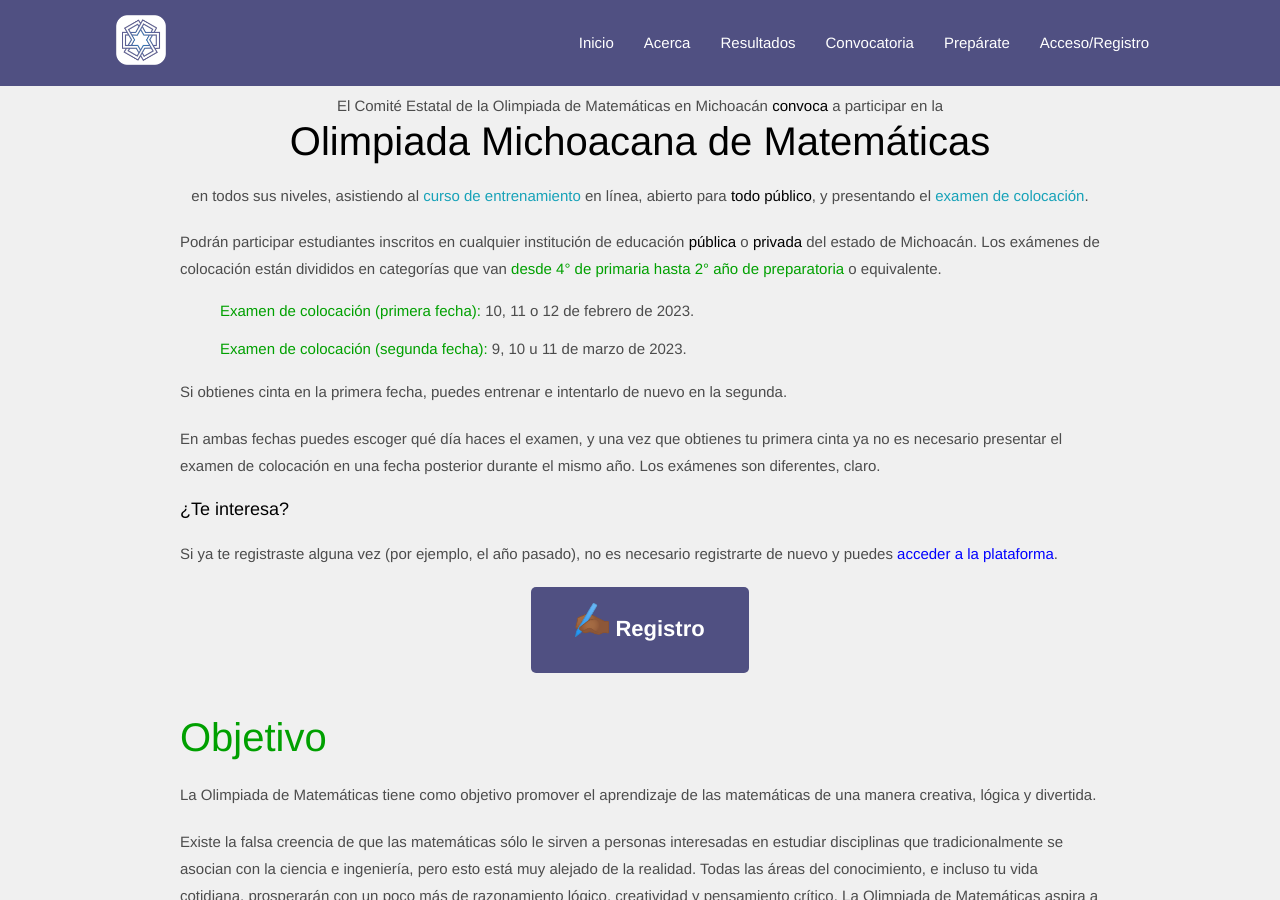
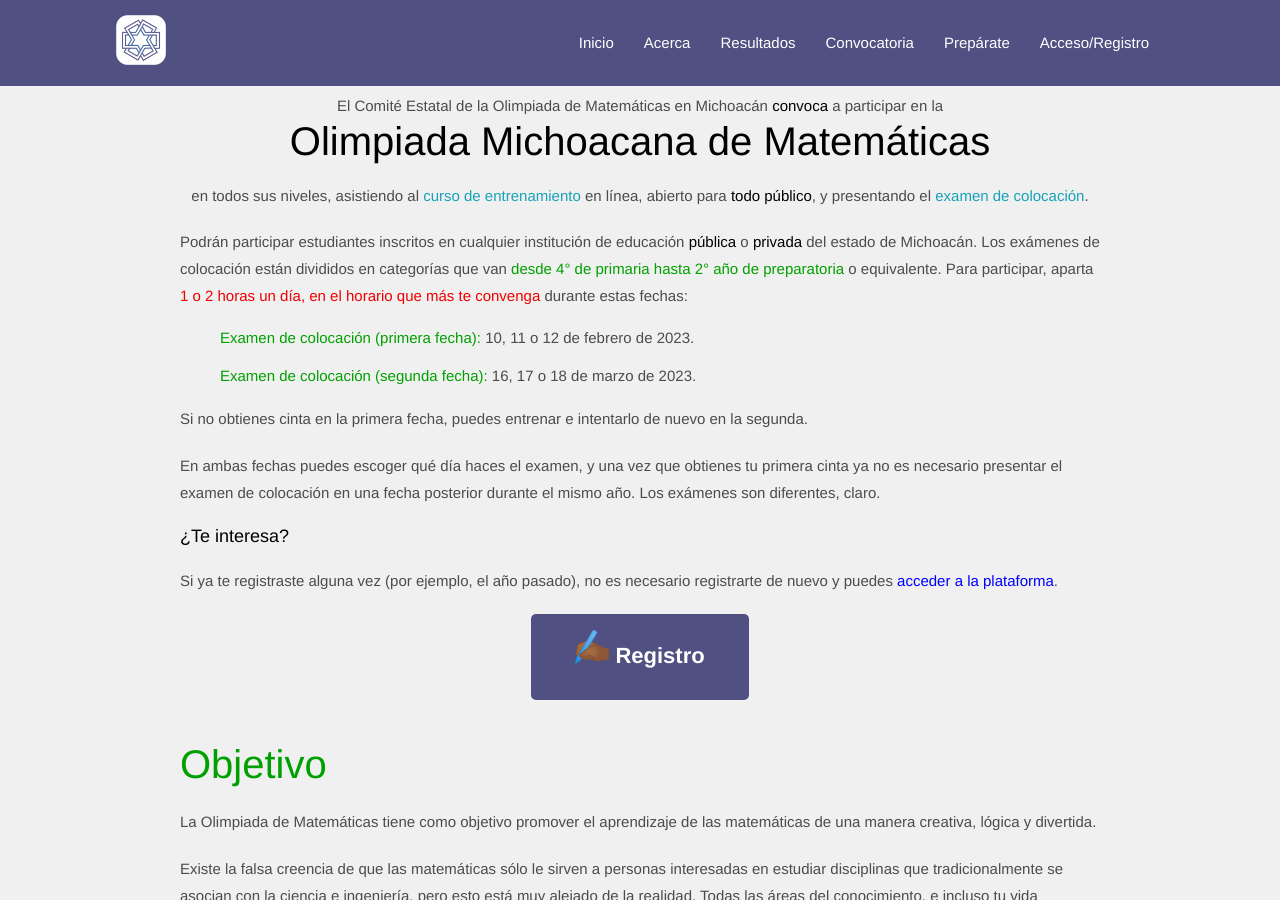
Before and after one commit to OlimpiadaMatematicasMichoacan/WOMM, a Jekyll site: the page built from _pages/convocatoria.md, in a window 1280 px wide and 900 px high, scrolled down 643 px. Built offline with Jekyll 4.4.1, drawn with Linux system fonts in a browser that asks for light colours.

Commit message:
2023 convocatoria marzo

```diff
--- a/_data/settings.yml
+++ b/_data/settings.yml
@@ -171,7 +171,7 @@ stats:
 
 events:
 - {name: <a href="/convocatoria">Examen inicial 2023</a>, icon: 'logo-3.png', date: '10-12 febrero 2023', organization: '<br>¡Para todas las categorías!<br><br><a href="/preparate">¡Prepárate!</a></br>'}
-- {name: <a href="/convocatoria">Examen inicial 2023 (segunda vuelta)</a>, icon: 'logo-2.png', date: '09-11 marzo 2023', organization: '<br>¡Para todas las categorías!<br><br><a href="/preparate">¡Prepárate!</a></br>'}
+- {name: <a href="/convocatoria">Examen inicial 2023 (segunda vuelta)</a>, icon: 'logo-2.png', date: '16-18 marzo 2023', organization: '<br>¡Para todas las categorías!<br><br><a href="/preparate">¡Prepárate!</a></br>'}
 #- {name: <a href="/convocatoria">Examen inicial 2022</a>, icon: 'logo-3.png', date: '14-16 enero 2022', organization: '<br>¡Para todos los niveles!<br><br><a href="/preparate">¡Prepárate!</a></br>'}
 #- {name: Actividad, icon: 'camara.png', date: '15 de mayo 2021', organization: '¡Tenemos una actividad preparada para aquellas personas que avanzaron a la fase 3! Ve el sistema para más detalles.'}
 #- {name: Examen Semifinal OMMEB (fase 3 OMM), icon: 'logo-3.png', date: '22-23 mayo 2021', organization: 'En el <a href="https://registro.olimpiadamatematicasmichoacan.org:8443/login/index.php">mismo sistema</a> donde fue el segundo examen será el tercero.'}
--- a/_pages/convocatoria.md
+++ b/_pages/convocatoria.md
@@ -21,12 +21,12 @@ El Comité Estatal de la Olimpiada de Matemáticas en Michoacán <strong>convoca
 en todos sus niveles, asistiendo al <a class="text-info" data-toggle="modal" data-target="#loginModal">curso de entrenamiento</a> en línea, abierto para <strong>todo público</strong>, y presentando el <a class="text-info" data-toggle="modal" data-target="#loginModal">examen de colocación</a>.
 </center>
 
-Podrán participar estudiantes inscritos en cualquier institución de educación **pública** o **privada** del estado de Michoacán. Los exámenes de colocación están divididos en categorías que van <span style="color:#00a000">desde 4° de primaria hasta 2° año de preparatoria</span> o equivalente.
+Podrán participar estudiantes inscritos en cualquier institución de educación **pública** o **privada** del estado de Michoacán. Los exámenes de colocación están divididos en categorías que van <span style="color:#00a000">desde 4° de primaria hasta 2° año de preparatoria</span> o equivalente. Para participar, aparta <span style="color:#f00000">1 o 2 horas un día, en el horario que más te convenga</span> durante estas fechas:
 
 - <span style="color:#00a000">Examen de colocación (primera fecha):</span> 10, 11 o 12 de febrero de 2023.
-- <span style="color:#00a000">Examen de colocación (segunda fecha):</span> 9, 10 u 11 de marzo de 2023.
+- <span style="color:#00a000">Examen de colocación (segunda fecha):</span> 16, 17 o 18 de marzo de 2023.
 
-Si obtienes cinta en la primera fecha, puedes entrenar e intentarlo de nuevo en la segunda.
+Si no obtienes cinta en la primera fecha, puedes entrenar e intentarlo de nuevo en la segunda.
 
 En ambas fechas puedes escoger qué día haces el examen, y una vez que obtienes tu primera cinta ya no es necesario presentar el examen de colocación en una fecha posterior durante el mismo año. Los exámenes son diferentes, claro.
 
```
